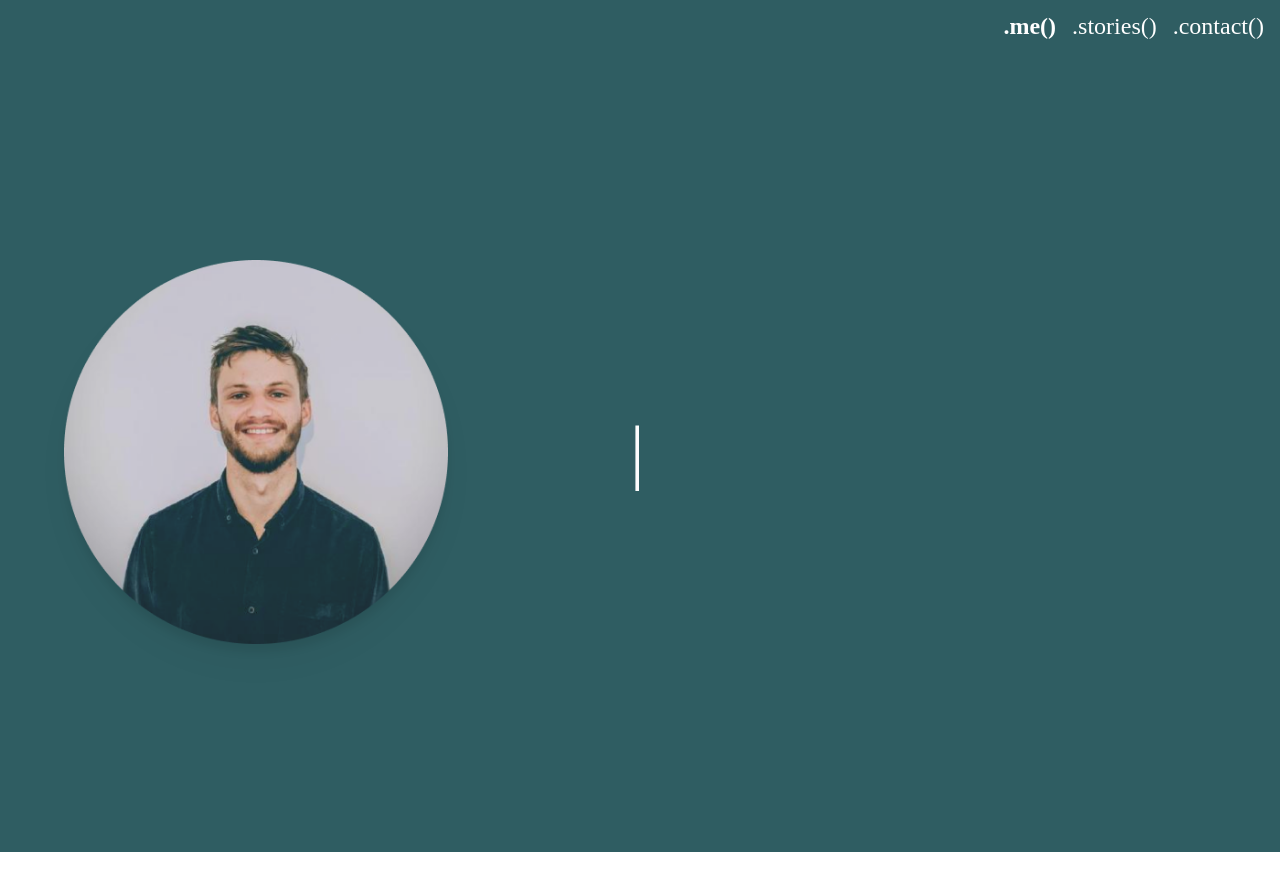
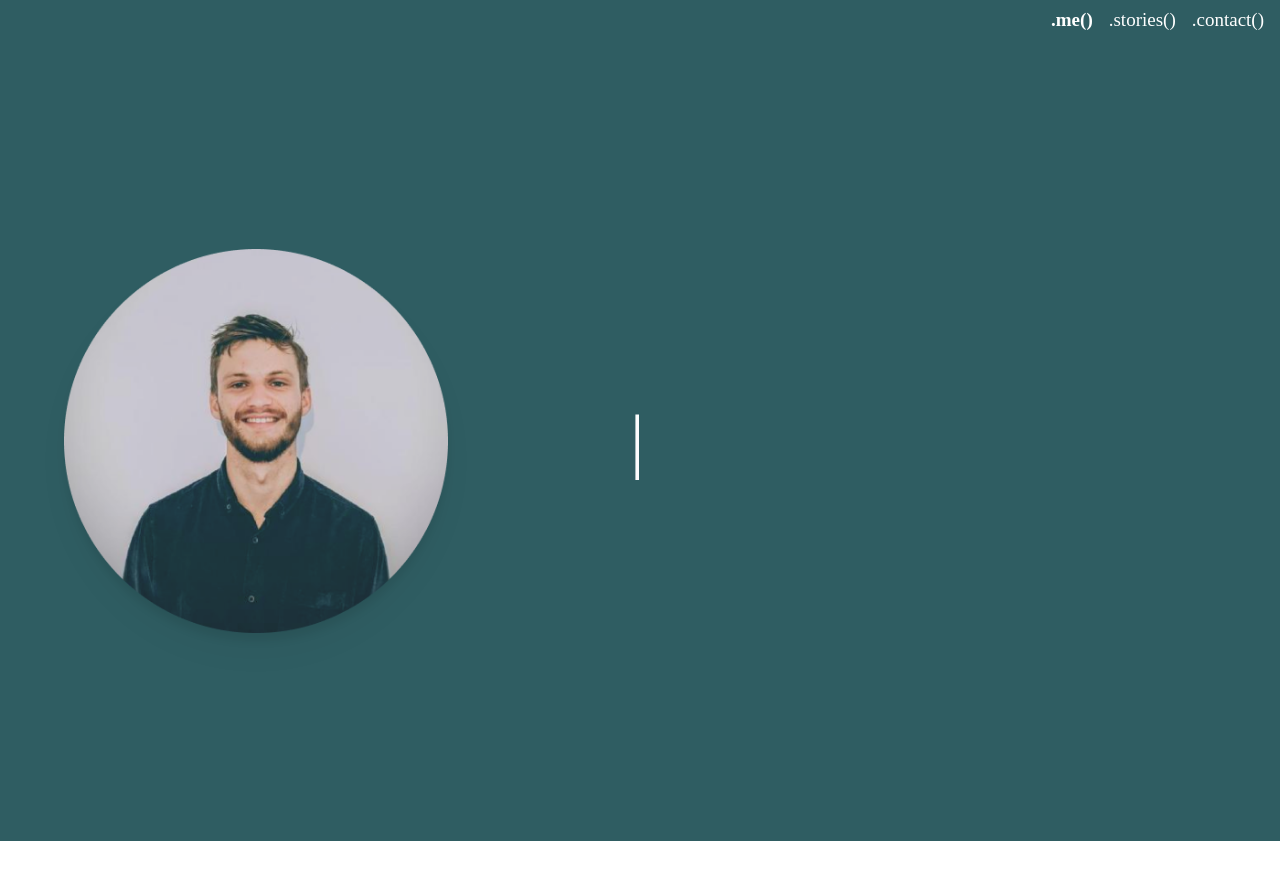
Before and after one commit to OliverKlukas/oliverklukas.github.io, a React (Create React App) app: page / in a window 1280 px wide. Shown: the top 890 px of the page. Built offline with nearby package versions, Linux system fonts and the light colour scheme; a web font is replaced by a local one.

Commit message:
improvements to header in lg size

```diff
--- a/src/components/Header.tsx
+++ b/src/components/Header.tsx
@@ -10,10 +10,10 @@ import React from "react";
 function Header({activeSection, scroll} : {activeSection : number, scroll : (section : string) => void}){
 
     return(
-        <div className="flex bg-green-4 text-white gap-2 lg:gap-4 justify-end sticky top-0 z-50 pr-2 lg:pr-4 py-1 lg:py-2">
-            <button onClick={() => scroll("#landing")} className={`${activeSection == 0 && "font-bold"} text-mobile-standard lg:text-standard`}>.me()</button>
-            <button onClick={() => scroll("#stories")} className={`${activeSection == 1 && "font-bold"} text-mobile-standard lg:text-standard`}>.stories()</button>
-            <button onClick={() => scroll("#contact")} className={`${activeSection == 2 && "font-bold"} text-mobile-standard lg:text-standard`}>.contact()</button>
+        <div className={`flex text-mobile-standard ${activeSection == 0 ? "text-white bg-green-4" : "text-black bg-white"} gap-2 lg:gap-4 justify-end sticky top-0 z-50 pr-2 lg:pr-4 py-1 lg:py-1.5`}>
+            <button onClick={() => scroll("#landing")} className={`${activeSection == 0 && "font-bold"}`}>.me()</button>
+            <button onClick={() => scroll("#stories")} className={`${activeSection == 1 && "font-bold"}`}>.stories()</button>
+            <button onClick={() => scroll("#contact")} className={`${activeSection == 2 && "font-bold"}`}>.contact()</button>
         </div>
     )
 }
--- a/src/utils/windowTweaks.ts
+++ b/src/utils/windowTweaks.ts
@@ -6,7 +6,7 @@ import { useState, useEffect } from 'react';
  *
  * Copied from https://stackoverflow.com/a/36862446.
  *
- * @return {number, number} - window width and height.
+ * @return {width: number, height: number} - window width and height.
  */
 function getWindowDimensions() {
     const { innerWidth: width, innerHeight: height } = window;
--- a/src/views/ProjectView.tsx
+++ b/src/views/ProjectView.tsx
@@ -72,7 +72,7 @@ export default function ProjectView() {
                 <img ref={addToRefs} className="lg:hidden" style={{width: "90%"}} src={galactic}
                      alt="Galactic Empire retro game"/>
                 <ProjectDescription project={projects[3]} reference={addToRefs}/>
-                <img ref={addToRefs} className="hidden lg:block object-cover" style={{width: "90%"}} src={galactic}
+                <img ref={addToRefs} className="mb-10 hidden lg:block object-cover" style={{width: "90%"}} src={galactic}
                      alt="Galactic Empire retro game"/>
             </div>
         </div>
```
